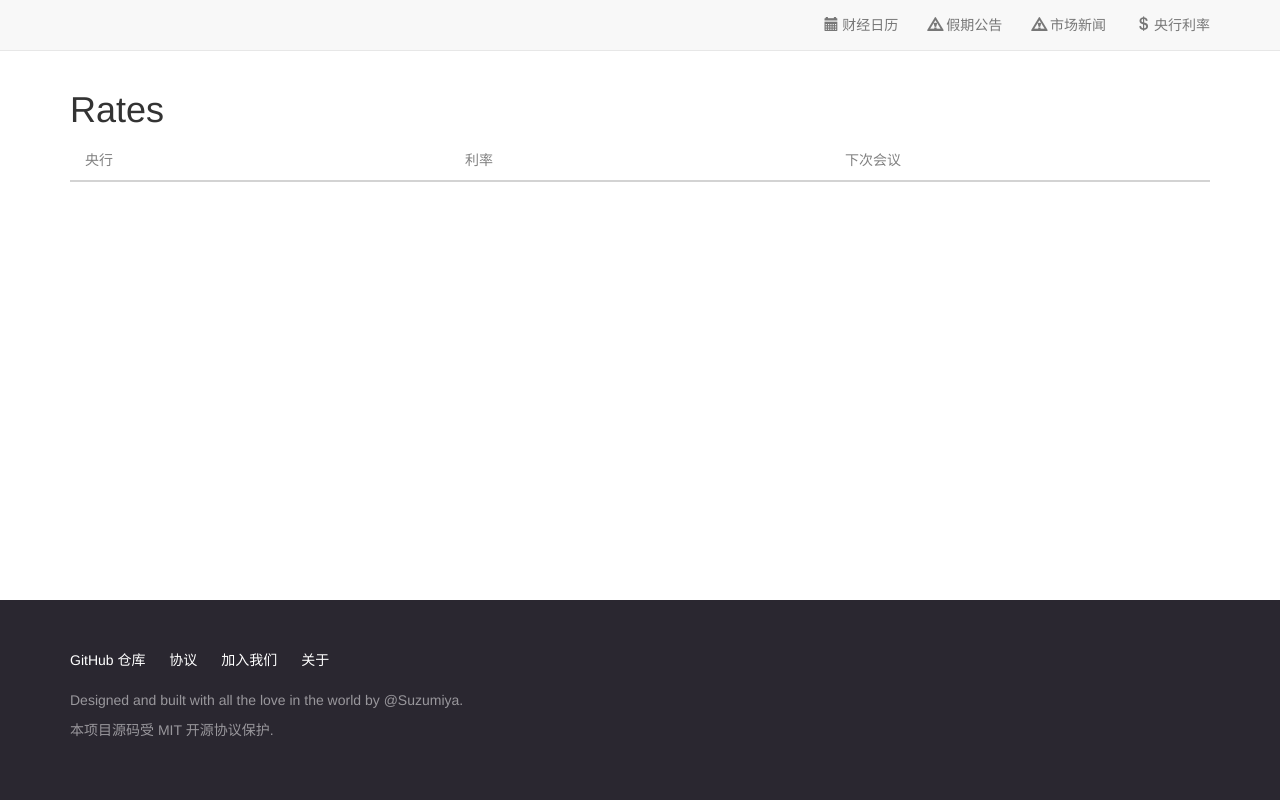
After one commit to AdamEECS/fx-calendar, a Flask app: page /fx/rates in a window 1280 px wide. The commit adds this page. Run offline with Flask 2, Linux system fonts and the light colour scheme; data that the repository does not hold is empty; some libraries are stand-ins or nearby versions.

Commit message:
新增利率板块

```diff
--- a/routes/index.py
+++ b/routes/index.py
@@ -2,6 +2,7 @@ from . import *
 from models.event import Event
 from models.detail import Detail
 from models.news import News
+from models.rate import Rate
 import datetime
 
 main = Blueprint('index', __name__)
@@ -49,3 +50,9 @@ def news_after(last_time_int):
     items = News.after(last_time_int)
     items = [i.json() for i in items]
     return json.dumps(items)
+
+
+@main.route('/rates', methods=['GET'])
+def rates():
+    rs = Rate.all()
+    return render_template('rates.html', items=rs)
--- a/templates/base.html
+++ b/templates/base.html
@@ -63,9 +63,14 @@
                                 <span class="glyphicon glyphicon-warning-sign"></span> 假期公告
                             </a>
                         </li>
-                    <li>
+                        <li>
                             <a class="block-center" href="{{ url_for('index.news') }}">
                                 <span class="glyphicon glyphicon-warning-sign"></span> 市场新闻
+                            </a>
+                        </li>
+                        <li>
+                            <a class="block-center" href="{{ url_for('index.rates') }}">
+                                <span class="glyphicon glyphicon-usd"></span> 央行利率
                             </a>
                         </li>
                     </ul>
--- /dev/null
+++ b/templates/rates.html
@@ -0,0 +1,29 @@
+{% extends 'base.html' %}
+{% block body %}
+
+    <h1>Rates</h1>
+
+    <div class="container-fluid table-hover">
+
+        <div class="row event-title">
+            <div class="col-sm-4">央行</div>
+            <div class="col-sm-4">利率</div>
+            <div class="col-sm-4">下次会议</div>
+        </div>
+
+        {% for i in items %}
+
+            <div class="item-container">
+                <div class="event-item row">
+                    <div class="col-sm-4">{{ i.title }}</div>
+                    <div class="col-sm-4">{{ i.rate }}</div>
+                    <div class="col-sm-4">{{ i.next_meeting_at }}</div>
+                </div>
+
+            </div>
+
+        {% endfor %}
+
+    </div>
+
+{% endblock %}
```
Also changed, not shown: routes/api.py (+8 -0 lines).
